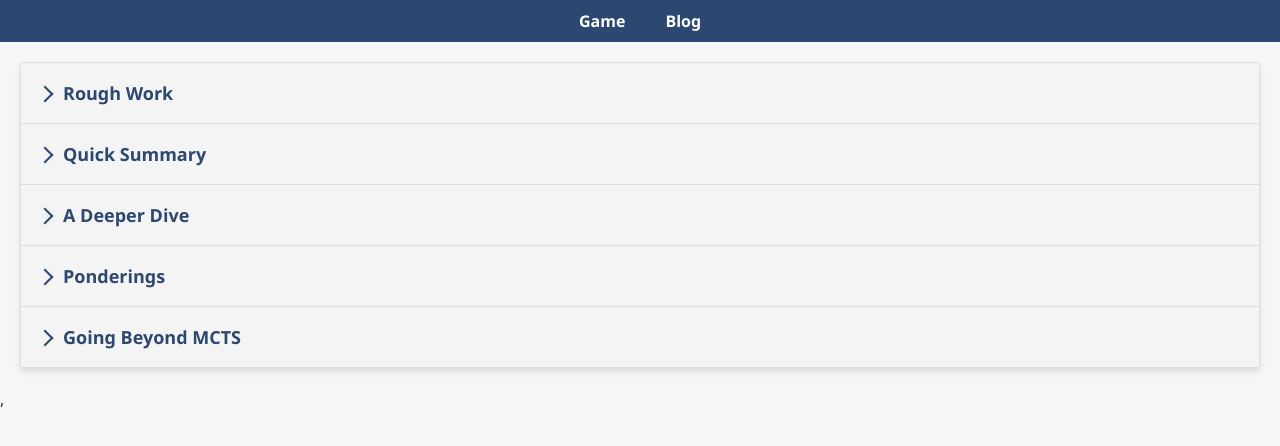
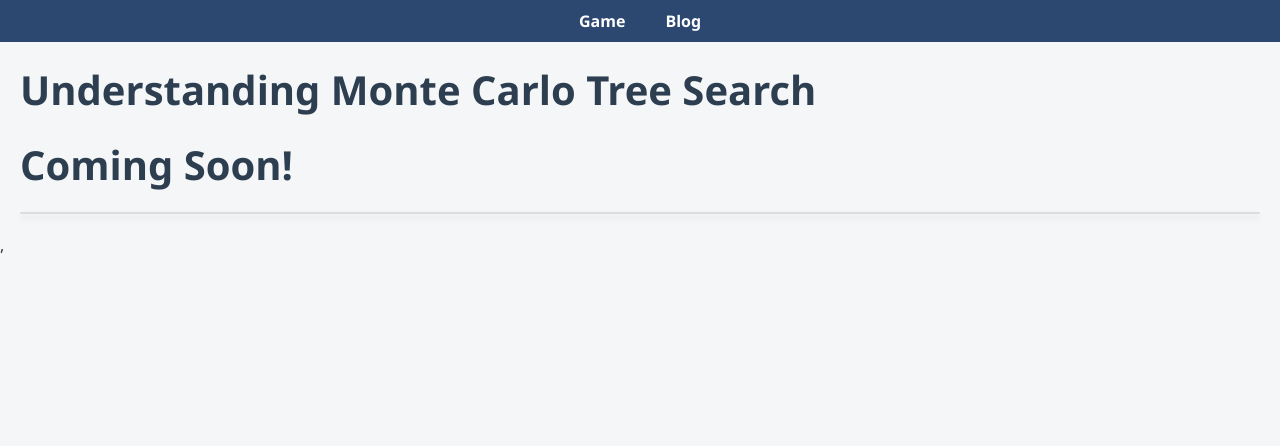
Before and after one commit to Sharanya-Ranka/connect-4-ai-app, a React (Create React App) app: page /blog in a window 1280 px wide. Shown: the top 446 px of the page. Built offline with nearby package versions, Linux system fonts and the light colour scheme.

Commit message:
Emptying out blog since it is unfinished

```diff
--- a/src/components/Blog/BlogMain.js
+++ b/src/components/Blog/BlogMain.js
@@ -46,11 +46,11 @@ function Blog() {
 
   return (
     <div className="blog">
-      {/* <h1>Understanding Monte Carlo Tree Search</h1> */}
-      {/* <h1>Coming Soon!</h1> */}
+      <h1>Understanding Monte Carlo Tree Search</h1>
+      <h1>Coming Soon!</h1>
 
       <Accordion allowZeroExpanded allowMultipleExpanded={true}>
-        {accordionItems}
+        {/* {accordionItems} */}
         {/* <AccordionItem>
           <BlogSection
             title={blogContent.BlogGist.title}
```
